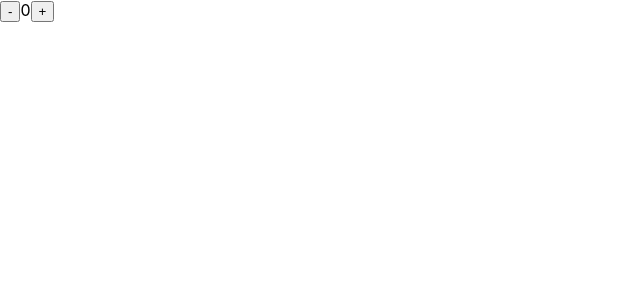
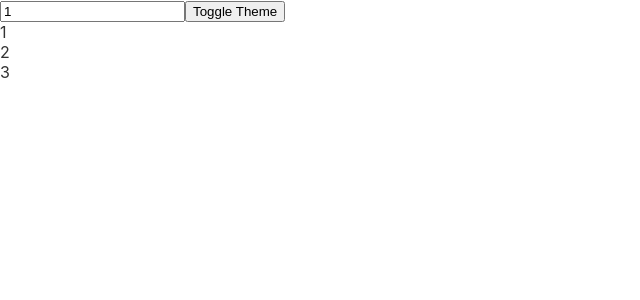
Before and after one commit to karansanghvi/react-hooks, a React (Create React App) app: page / in a window 1280 px wide. Shown: the top 300 px of the page, without its empty margins (0-640 px from the left). Built offline with nearby package versions, Linux system fonts and the light colour scheme.

Commit message:
till useCallback hook

```diff
--- a/src/App.js
+++ b/src/App.js
@@ -6,6 +6,7 @@
 import FourthHook from './components/FourthHook';
 import FifthHook from './components/FifthHook';
 import SixthHook from './components/SixthHook';
+import SeventhHook from './components/SeventhHook';
 
 function App() {
   return (
@@ -26,7 +27,10 @@
       {/* <FifthHook/> */}
 
     {/* useReducer Hook: it lets you add a reducer to your component. */}
-      <SixthHook/>
+      {/* <SixthHook/> */}
+
+    {/* useCallBack Hook: it lets you cache a function definition between re-renders. */}
+      <SeventhHook/>
     </>
   );
 }
--- /dev/null
+++ b/src/components/List.js
@@ -0,0 +1,17 @@
+import React, { useEffect, useState } from 'react'
+
+export default function List({getItems}) {
+
+    const [items, setItems] = useState([])
+
+    useEffect(() => {
+        setItems(getItems())
+        console.log('updating items')
+    }, [getItems])
+
+  return items.map (
+    item => <div key={item}>
+        {item}
+    </div>
+  )
+}
--- /dev/null
+++ b/src/components/SeventhHook.js
@@ -0,0 +1,31 @@
+import React, {useCallback, useState} from 'react'
+import List from './List'
+
+export default function SeventhHook() {
+
+  const [number, setNumber] = useState(1)
+  const [dark, setDark] = useState(false)
+
+  const getItems = useCallback(() => {
+    return [number, number + 1, number + 2]
+  },[number])
+
+  const theme ={
+    background: dark ? '#333' : '#FFF',
+    color: dark ? '#FFF' : '#333'
+  }
+
+  return (
+    <div style={theme}>
+      <input
+        type="number"
+        value={number}
+        onChange={e => setNumber(parseInt(e.target.value))}
+      />
+      <button onClick={() => setDark(prevDark => !prevDark)}>
+        Toggle Theme
+      </button>
+      <List getItems={getItems}></List>
+    </div>
+  )
+}
```
Also changed, not shown: 1 other file (tests, documents, lock files or other folders).
